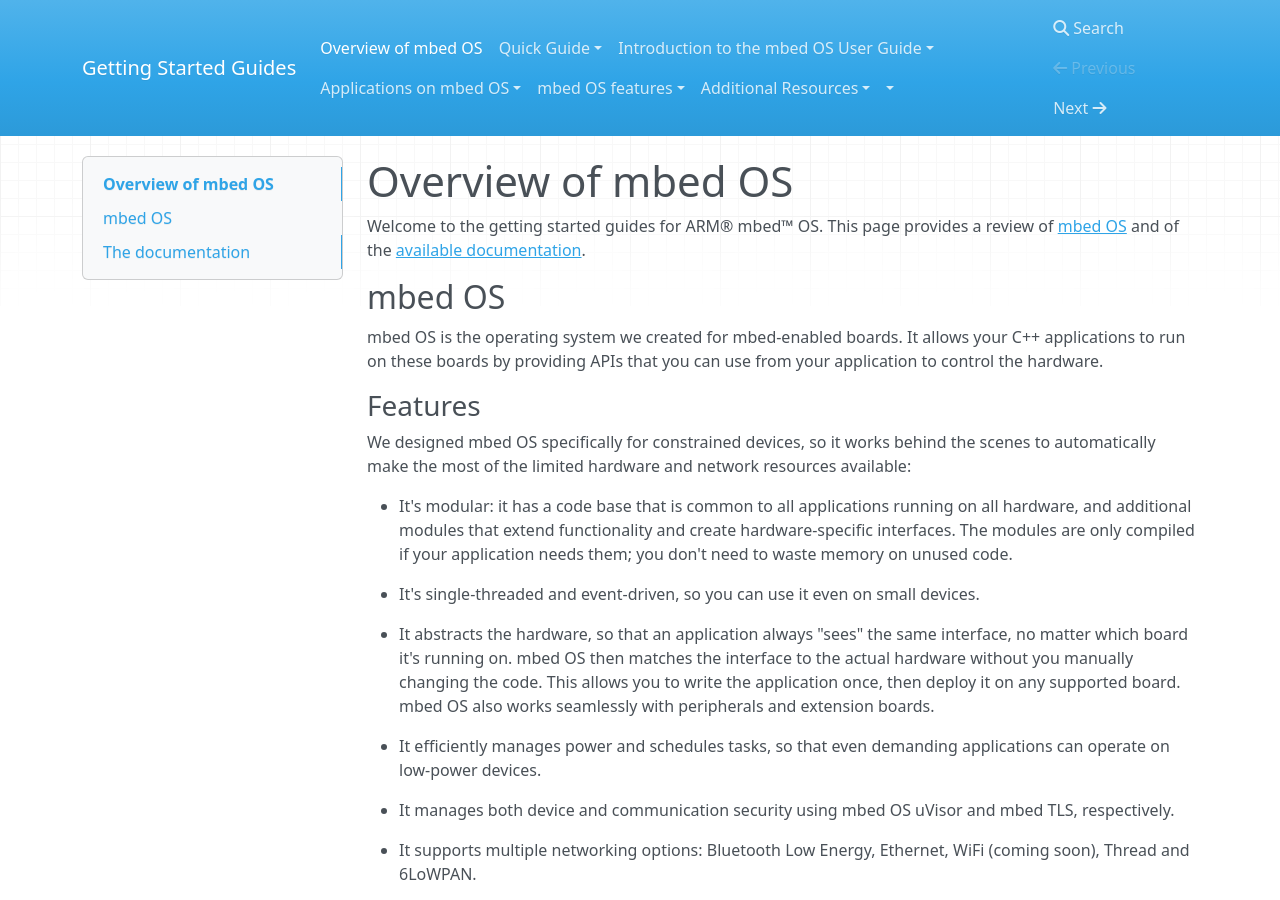
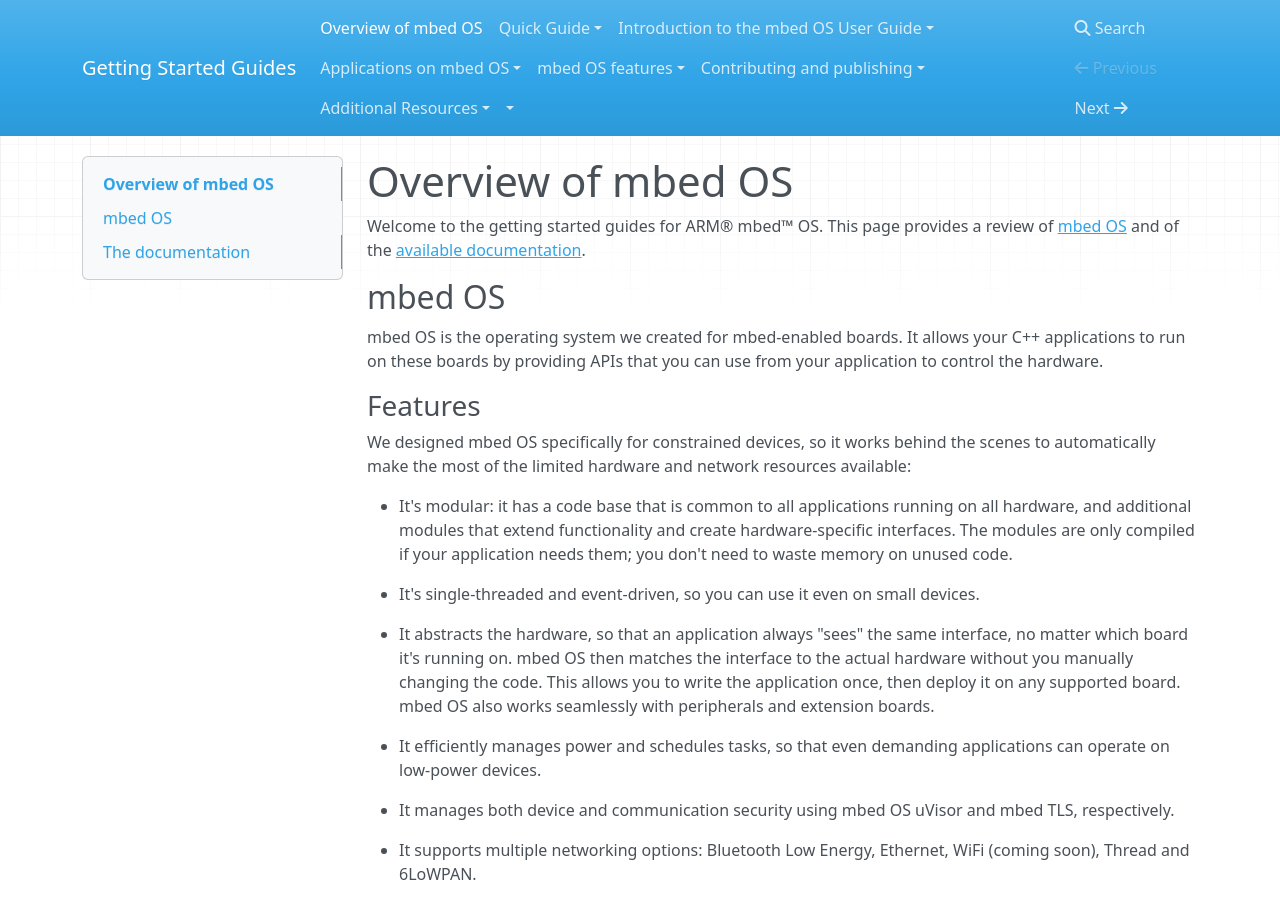
Before and after one commit to ARMmbed/GettingStartedmbedOS, an MkDocs documentation site: the page built from Docs/index.md, in a window 1280 px wide and 900 px high. Built offline with MkDocs 1.6.1, drawn with Linux system fonts in a browser that asks for light colours; nearby versions of some CDN libraries; old or Windows-style settings are respelled for this version of MkDocs; part of the change alters nothing that is shown.

Commit message:
Adding links to new section

```diff
--- a/mkdocs.yml
+++ b/mkdocs.yml
@@ -17,6 +17,7 @@ pages:
 - ['Full_Guide/MINAR.md', 'mbed OS features', 'Asynchronous programming with MINAR']
 - ['Full_Guide/memory.md', 'mbed OS features', 'Memory in mbed OS']
 - ['Full_Guide/networking.md', 'mbed OS features', 'Networking in mbed OS']
+- ['Full_Guide/contributing.md', 'Contributing and publishing', 'Module publishing guidelines']
+- ['Full_Guide/Code_Style.md', 'Contributing and publishing', 'Code style and GitHub']
 - ['FurtherReading.md', 'Additional Resources', 'Further reading']
-- ['Full_Guide/contributing.md', 'Additional Resources', 'Guidlines for code contributions']
 - ['docker_install.md','','']
```
